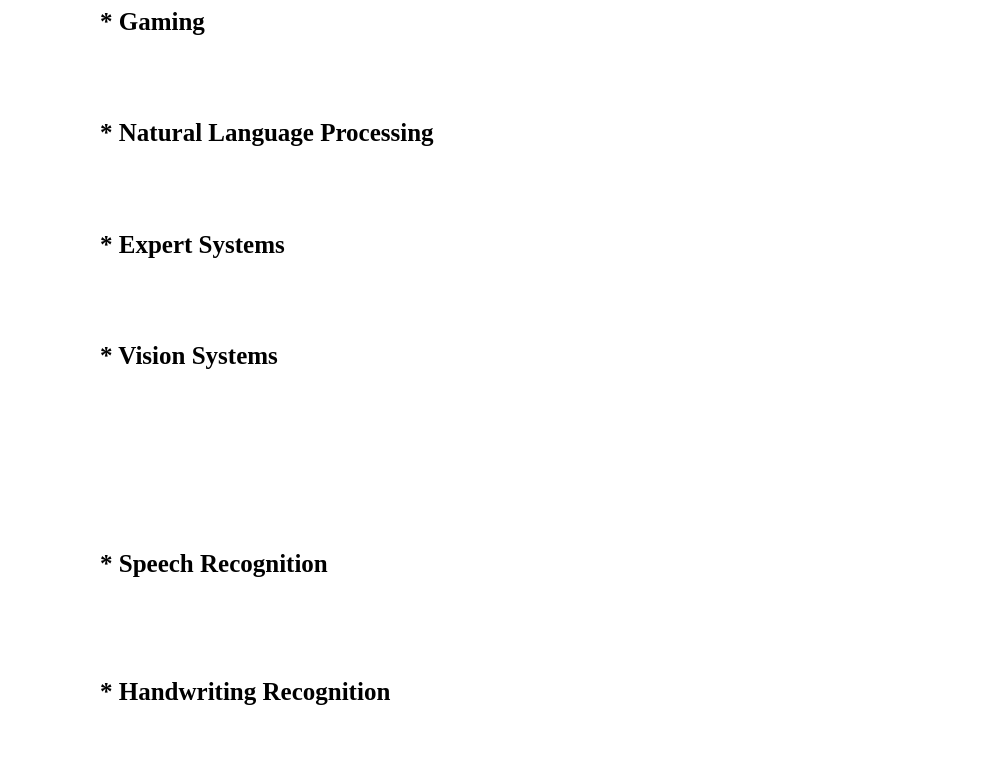
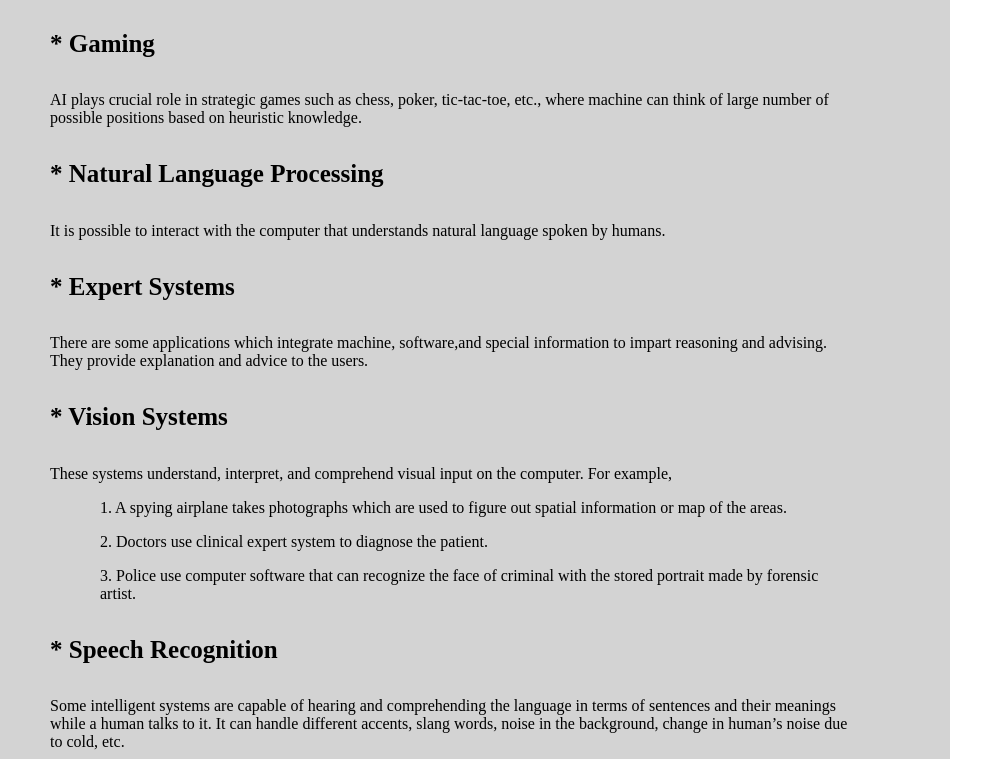
Before and after one commit to jo-learning/jo-learning, a plain HTML site: page Notes/AI.html in a window 1280 px wide. Shown: the part 450-1209 px from the top of the page, without its empty margins (0-989 px from the left). Drawn offline with Linux system fonts and the light colour scheme.

Commit message:
Update Cyber.css

```diff
--- a/css/Cyber.css
+++ b/css/Cyber.css
@@ -1,11 +1,12 @@
 div .primary{
         padding-top: 55px;
-        margin-left: 100px;
+        margin-left: 50px;
         margin-right: 100px;
     }
-    .card{
-        margin-left: 200px;
-        margin-right: 200px;
+    .body{
+        background-color: lightgrey;
+        margin-left: 0px;
+        margin-right: 330px;
     }
     h1{
         text-align: center;
@@ -18,7 +19,13 @@ div .primary{
         margin-left:200px;
     }
     p{
-        color: white;
+        color: black;
+    }
+    h2{
+        font-size: 35px;
+    }
+    h3, h4, h5{
+        font-size: 30px;
     }
     /*.navbar{
         margin-top: -5px;
@@ -35,13 +42,17 @@ div .primary{
         .words{
             display: block;
         }
+        .body{
+        background-color: lightgrey;
+        margin-left: 0px;
+        margin-right: 0px;
+    }
         }
         .otherwords{
             margin-left:0px;
         }
         p{
-            color: white;
-            font-size: 15px;
+            color: black;
         }
         h2{
             font-size: 30px;
```
